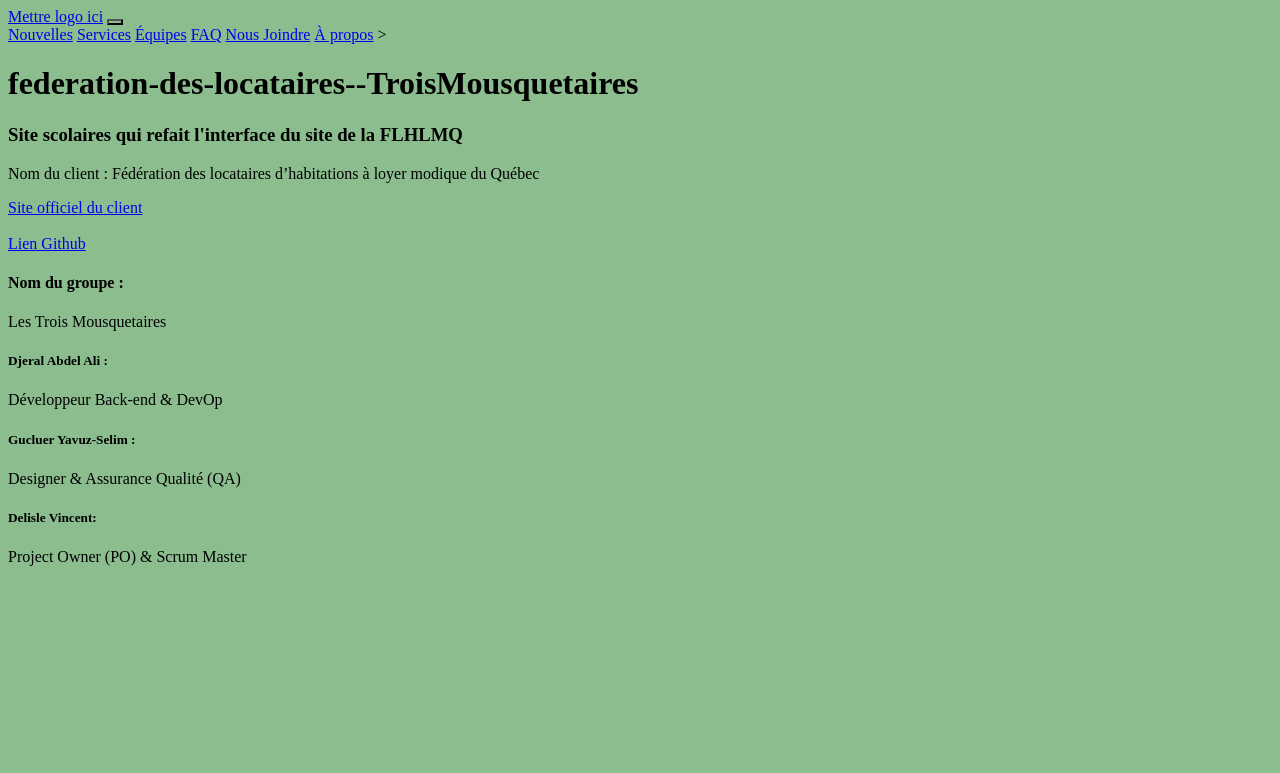
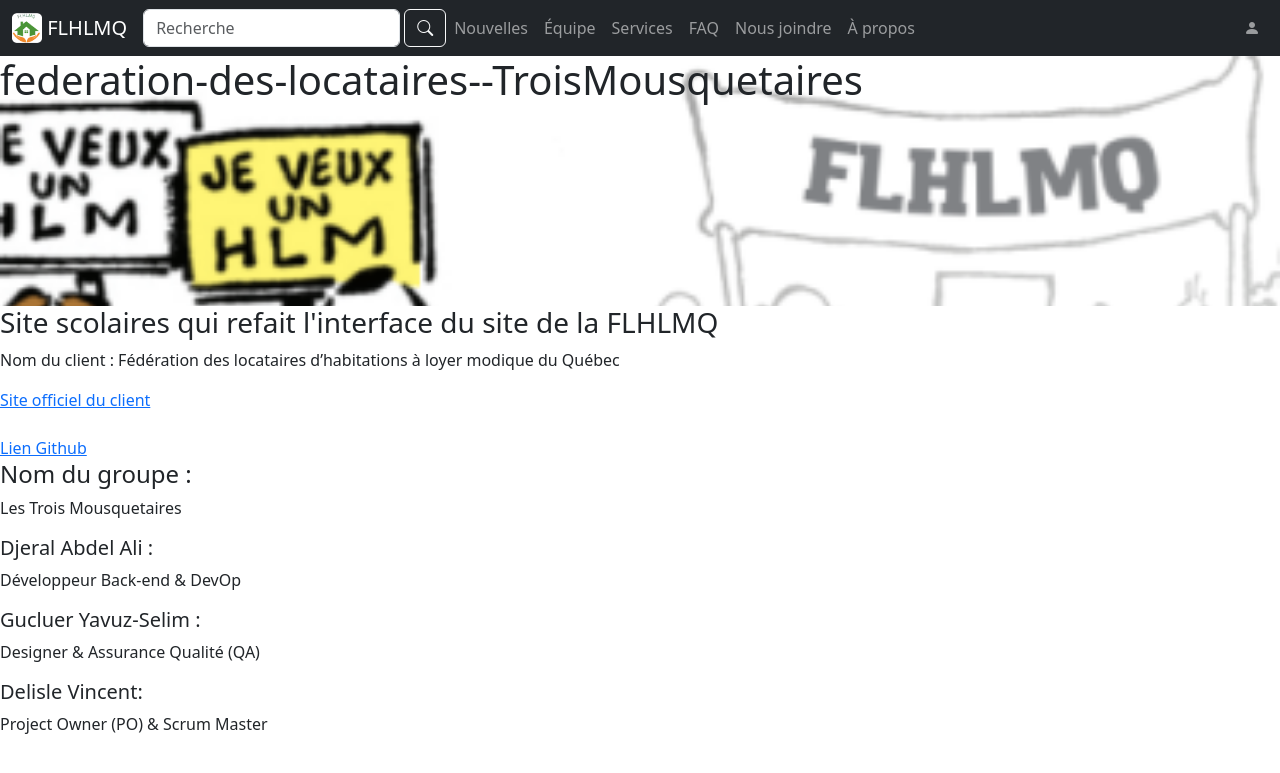
Before and after one commit to DjeAbdel0/federation-des-locataires--TroisMousquetaires, a PHP site: page / in a window 1280 px wide. Shown: the top 773 px of the page. Run offline with PHP 8.4, Linux system fonts and the light colour scheme; some libraries are stand-ins or nearby versions.

Commit message:
ajout_navbar

```diff
--- a/index.html
+++ b/index.html
@@ -3,53 +3,103 @@
   <head>
     <meta charset="UTF-8" />
     <meta name="viewport" content="width=device-width, initial-scale=1.0" />
+    <!-- Boostrap-->
+    <link
+      href="https://cdn.jsdelivr.net/npm/bootstrap@5.3.3/dist/css/bootstrap.min.css"
+      rel="stylesheet"
+      integrity="sha384-QWTKZyjpPEjISv5WaRU9OFeRpok6YctnYmDr5pNlyT2bRjXh0JMhjY6hW+ALEwIH"
+      crossorigin="anonymous"
+    />
+    <link rel="stylesheet" href="https://cdn.jsdelivr.net/npm/bootstrap-icons@1.11.3/font/bootstrap-icons.min.css">
+
     <link rel="stylesheet" href="style.css" />
     <title>Document</title>
   </head>
 
   <body>
-    <!-- NavBar Boostrap-->
-     <header>
-      <nav class="navbar navbar-expand-lg navbar-light bg-body-tertiary">
+    <header>
+      <!-- NavBar Boostrap-->
+      <nav class="navbar navbar-expand-md navbar-dark bg-dark">
         <div class="container-fluid">
-          <a class="navbar-brand" href="#">Mettre logo ici</a>
+          <!-- Logo -->
+          <a class="navbar-brand" href="./index.html">
+            <img src="./assets/Logo.png" width="30" height="30" class="d-inline-block align-top" alt="">
+            FLHLMQ
+          </a>
+          <!-- Barre de recherche -->
+          <form class="d-flex">
+            <input
+              class="form-control me-1"
+              type="search"
+              placeholder="Recherche"
+              aria-label="Search"
+            />
+            <button class="btn btn-outline-light" type="submit">
+              <i class="fas fa-search"><i class="bi bi-search"></i></i>
+            </button>
+          </form>
+
+          <!-- Bouton menu burger -->
           <button
-            data-mdb-collapse-init
             class="navbar-toggler"
             type="button"
-            data-mdb-target="#navbarNavAltMarkup"
-            aria-controls="navbarNavAltMarkup"
+            data-bs-toggle="collapse"
+            data-bs-target="#mobile_menu"
+            aria-controls="mobile_menu"
             aria-expanded="false"
             aria-label="Toggle navigation"
           >
-            <i class="fas fa-bars"></i>
+            <span class="navbar-toggler-icon"></span>
           </button>
-          <div class="collapse navbar-collapse" id="navbarNavAltMarkup">
-            <div class="navbar-nav">
-              <a class="nav-link active" aria-current="page" href="#">Nouvelles</a>
-              <a class="nav-link" href="#">Services</a>
-              <a class="nav-link" href="#">Équipes</a>
-              <a class="nav-link" href="#">FAQ</a>
-              <a class="nav-link" href="#">Nous Joindre</a>
-              <a class="nav-link" href="#">À propos</a>
-              >
-            </div>
+
+          <!-- Menu burger -->
+          <div class="collapse navbar-collapse" id="mobile_menu">
+            <ul class="navbar-nav me-auto mb-2 mb-lg-0">
+              <li class="nav-item">
+                <a class="nav-link" href="#">Nouvelles</a>
+              </li>
+              <li class="nav-item"><a class="nav-link" href="#">Équipe</a></li>
+              <li class="nav-item">
+                <a class="nav-link" href="#">Services</a>
+              </li>
+              <li class="nav-item"><a class="nav-link" href="#">FAQ</a></li>
+              <li class="nav-item">
+                <a class="nav-link" href="#">Nous joindre</a>
+              </li>
+              <li class="nav-item">
+                <a class="nav-link" href="#">À propos</a>
+              </li>
+            </ul>
+
+            <ul class="navbar-nav ms-auto">
+              <li class="nav-item">
+                <a class="nav-link" href="#"
+                  ><i class="fas fa-user"></i> <i class="bi bi-person-fill"></i></a
+                >
+
+            </ul>
           </div>
         </div>
       </nav>
-     </header>
+    </header>
+    <!--Section presentation du Client-->
+    <section class="client">
+      <h1>federation-des-locataires--TroisMousquetaires</h1>
+    </section>
 
-    <h1>federation-des-locataires--TroisMousquetaires</h1>
     <h3>Site scolaires qui refait l'interface du site de la FLHLMQ</h3>
     <p>
       Nom du client : Fédération des locataires d’habitations à loyer modique du
       Québec
     </p>
     <a href="https://flhlmq.com/fr">Site officiel du client</a>
-    <br>
-    <br>
+    <br />
+    <br />
 
-    <a href="https://djeabdel0.github.io/federation-des-locataires--TroisMousquetaires/">Lien Github</a>
+    <a
+      href="https://djeabdel0.github.io/federation-des-locataires--TroisMousquetaires/"
+      >Lien Github</a
+    >
     <h4>Nom du groupe :</h4>
     <p>Les Trois Mousquetaires</p>
 
@@ -63,8 +113,19 @@
     <p>Project Owner (PO) & Scrum Master</p>
 
     <!-- Pied de page-->
-     <footer>
-
-     </footer>
+    <footer></footer>
+    <!-- Scripts Boostrap-->
+    <script
+      src="https://cdn.jsdelivr.net/npm/@popperjs/core@2.10.2/dist/umd/popper.min.js"
+      integrity="sha384-7+zCNj/IqJ95wo16oMtfsKbZ9ccEh31eOz1HGyDuCQ6wgnyJNSYdrPa03rtR1zdB"
+      crossorigin="anonymous"
+    ></script>
+    <script
+      src="https://cdn.jsdelivr.net/npm/bootstrap@5.1.3/dist/js/bootstrap.min.js"
+      integrity="sha384-QJHtvGhmr9XOIpI6YVutG+2QOK9T+ZnN4kzFN1RtK3zEFEIsxhlmWl5/YESvpZ13"
+      crossorigin="anonymous"
+    ></script>
+     <!-- Script Main-->
+    <script src="main.js"></script>
   </body>
 </html>
--- a/style.css
+++ b/style.css
@@ -1,3 +1,11 @@
-* {
-  background-color: #8BBD8E;
-}/*# sourceMappingURL=style.css.map */
+.img-fluid {
+    width: 50px;
+    height: 50px;
+}
+
+.client{
+    background: url("./assets/about_flhlmq.png") no-repeat;
+    background-size: cover;
+    min-height: 250px;
+
+}
--- a/style.scss
+++ b/style.scss
@@ -1,8 +1,11 @@
 @use 'partials/colors';
+@use 'partials/navbar';
 
-* {
-    background-color: colors.$lime;
+body {
+    background-color: colors.$lime
 }
+
+
 
 //Version Mobile max 375px large
 
```
Also changed, not shown: assets/Logo.png (added), assets/about_flhlmq.png (added), main.js (added), partials/_navbar.scss (added).
